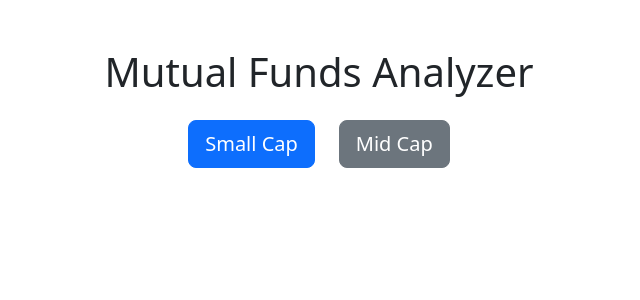
After one commit to visweswarap/st-web-analyzer, a Flask app: template src/templates/home.html in a window 1280 px wide. The commit adds this page. Shown: the top 300 px of the page, without its empty margins (321-961 px from the left). Run offline with Flask 3, Linux system fonts and the light colour scheme; the template is opened without the code that fills it, so the values that code supplies are empty.

Commit message:
Flask app enhancements to show midcap & small cap separately

```diff
--- a/src/app.py
+++ b/src/app.py
@@ -1,4 +1,4 @@
-from flask import Flask, render_template
+from flask import Flask, render_template, redirect, url_for
 import sqlite3
 import os
 
@@ -6,20 +6,33 @@ app = Flask(__name__)
 
 DB_PATH = os.path.join(os.path.dirname(os.path.dirname(__file__)), 'mutualfunds.db')
 
-def get_db_data():
+def get_db_data(category=None):
     conn = sqlite3.connect(DB_PATH)
     conn.row_factory = sqlite3.Row
     cur = conn.cursor()
-    cur.execute('SELECT * FROM stocks_by_fund')
+    if category:
+        cur.execute('SELECT * FROM stocks_by_fund WHERE category=?', (category,))
+    else:
+        cur.execute('SELECT * FROM stocks_by_fund')
     rows = cur.fetchall()
     conn.close()
     return rows
 
 @app.route('/')
-def index():
-    data = get_db_data()
+def home():
+    return render_template('home.html')
+
+@app.route('/small-cap')
+def small_cap():
+    data = get_db_data(category='small-cap')
     columns = data[0].keys() if data else []
-    return render_template('index.html', data=data, columns=columns)
+    return render_template('index.html', data=data, columns=columns, title='Small Cap')
+
+@app.route('/mid-cap')
+def mid_cap():
+    data = get_db_data(category='mid-cap')
+    columns = data[0].keys() if data else []
+    return render_template('index.html', data=data, columns=columns, title='Mid Cap')
 
 if __name__ == '__main__':
     app.run(port=5001, debug=True)
--- /dev/null
+++ b/src/templates/home.html
@@ -0,0 +1,18 @@
+<!DOCTYPE html>
+<html lang="en">
+<head>
+    <meta charset="UTF-8">
+    <meta name="viewport" content="width=device-width, initial-scale=1.0">
+    <title>Mutual Funds Home</title>
+    <link rel="stylesheet" href="https://cdn.jsdelivr.net/npm/bootstrap@5.3.0/dist/css/bootstrap.min.css">
+</head>
+<body>
+    <div class="container mt-5 text-center">
+        <h1 class="mb-4">Mutual Funds Analyzer</h1>
+        <div class="d-flex justify-content-center gap-4">
+            <a href="{{ url_for('small_cap') }}" class="btn btn-primary btn-lg">Small Cap</a>
+            <a href="{{ url_for('mid_cap') }}" class="btn btn-secondary btn-lg">Mid Cap</a>
+        </div>
+    </div>
+</body>
+</html>
--- a/src/templates/index.html
+++ b/src/templates/index.html
@@ -3,12 +3,13 @@
 <head>
     <meta charset="UTF-8">
     <meta name="viewport" content="width=device-width, initial-scale=1.0">
-    <title>Mutual Funds Data</title>
+    <title>{{ title if title else 'Mutual Funds Data' }}</title>
     <link rel="stylesheet" href="https://cdn.jsdelivr.net/npm/bootstrap@5.3.0/dist/css/bootstrap.min.css">
 </head>
 <body>
     <div class="container mt-4">
-        <h2 class="mb-4">Mutual Funds Data</h2>
+        <h2 class="mb-4">{{ title if title else 'Mutual Funds Data' }}</h2>
+        <a href="/" class="btn btn-link mb-3">&larr; Home</a>
         {% if data %}
         <div class="table-responsive">
             <table class="table table-bordered table-striped">
```
